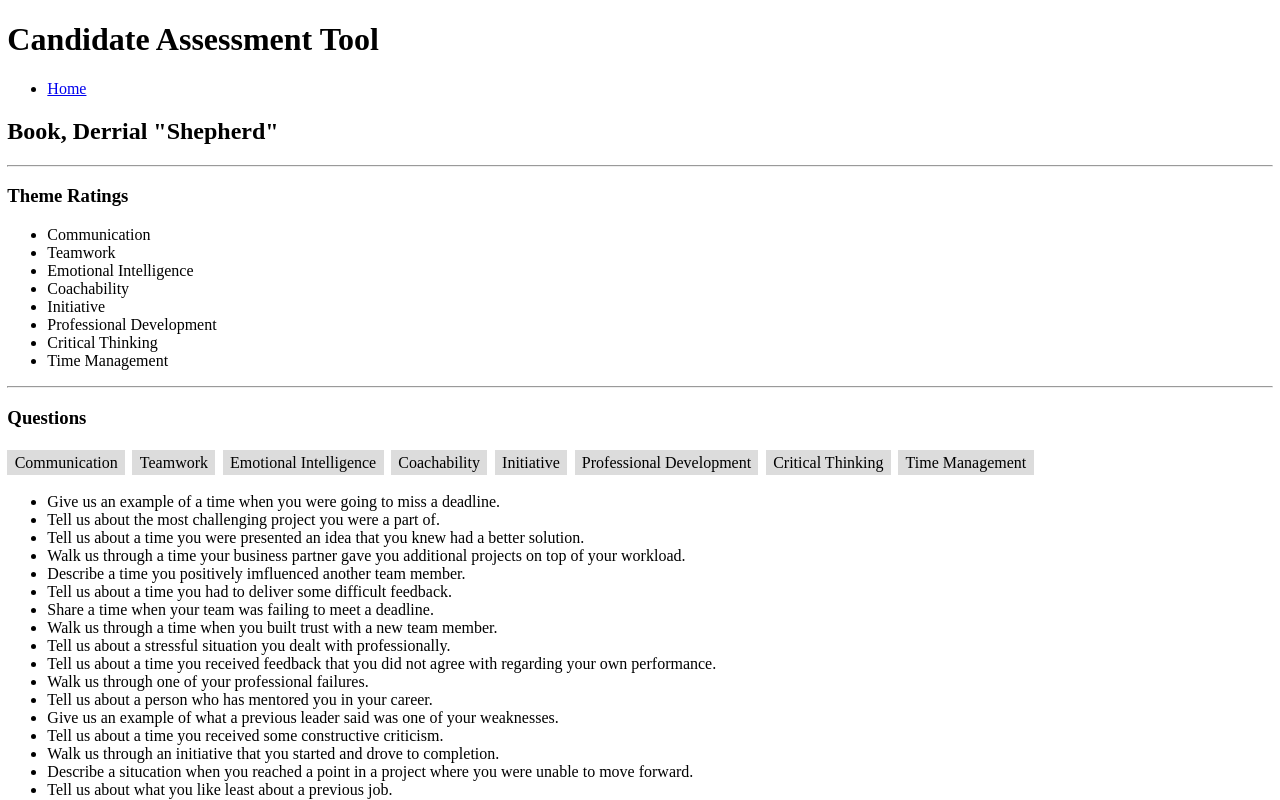
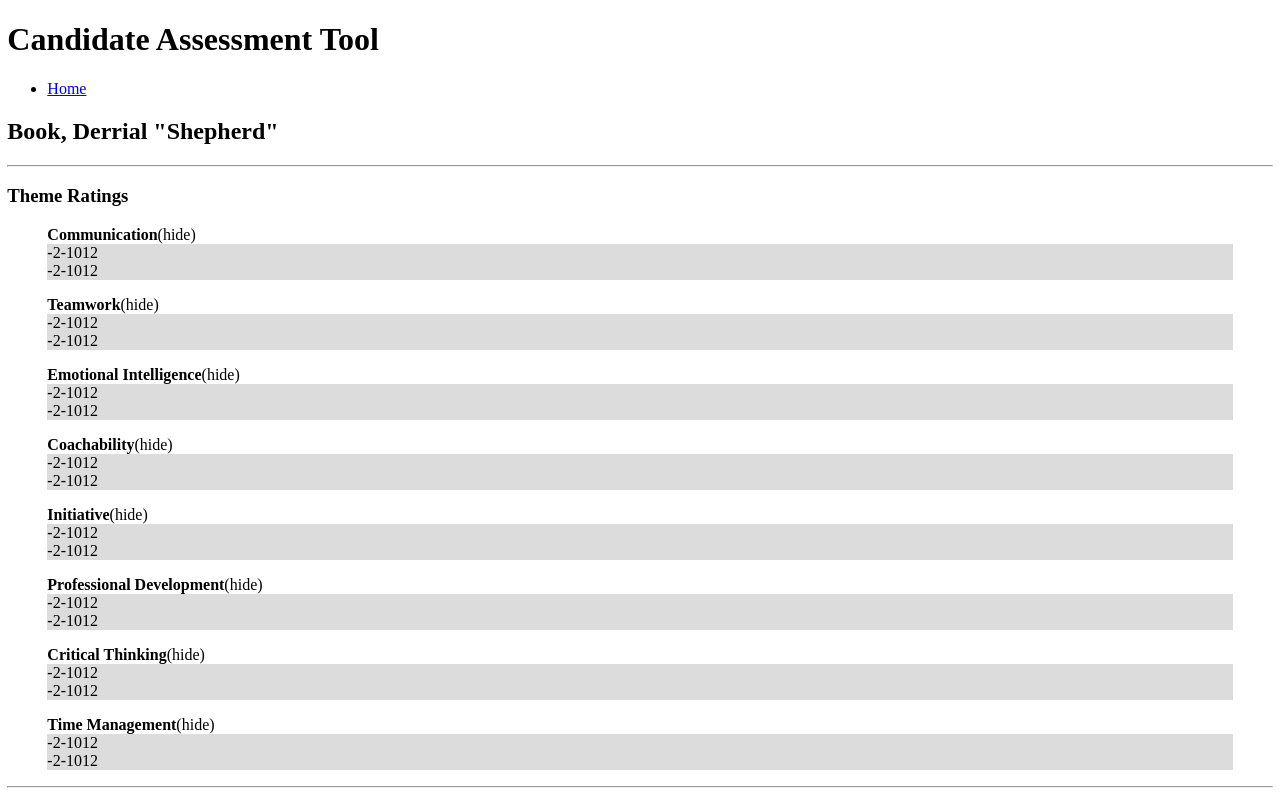
Before and after one commit to kalisjoshua/candidate-assessment-tool, a Next.js app: page /candidates/moaczk in a window 1280 px wide. Shown: the top 800 px of the page. Built offline with nearby package versions, Linux system fonts and the light colour scheme.

Commit message:
save point

```diff
--- a/pages/candidates/[id].js
+++ b/pages/candidates/[id].js
@@ -1,6 +1,4 @@
 import {useEffect, useState} from 'react'
-
-const hook = (a, [v, set] = useState(a)) => ({set, get value () {return v}})
 
 const getAll = () => fetch('http://localhost:3000/api/candidates')
   .then((res) => res.json())
@@ -23,7 +21,15 @@ export async function getStaticProps ({params: {id}}) {
   return {props: (candidate ? {candidate, ...meta} : {...meta})}
 }
 
-function Candidate ({candidate, questions, themes}) {
+function Candidate ({candidate, questions, ratings, themes}) {
+  // console.log({candidate, questions, ratings, themes})
+
+  const ratingsForThemes = {
+    group: candidate.ratings,
+    // mine:
+    scale: ratings,
+  }
+
   useEffect(() => {
     document.title = `${candidate.name} - Candidate Assessment Tool`
   })
@@ -33,26 +39,22 @@ function Candidate ({candidate, questions, themes}) {
       <fragment>
         <h2>{candidate.name}</h2>
 
-        {false && <pre>{JSON.stringify(props, null, 4)}</pre>}
-
         <hr />
 
         <h3>Theme Ratings</h3>
 
         <ul className="theme-ratings">
-          {themes.map((s) => <li>{s}</li>)}
+          {themes.map((title, i) => (
+            <Theme key={`${title}-${i}`} ratings={ratingsForThemes} title={title}/>
+          ))}
         </ul>
 
         <hr />
 
         <h3>Questions</h3>
 
-        <ul className="theme-filters">
-          {themes.map((s) => <li>{s}</li>)}
-        </ul>
-
         <ul>
-          {questions.map(({title}) => <li>{title}</li>)}
+          {questions.map(({title}, i) => <li key={i}>{title}</li>)}
         </ul>
 
         <hr />
@@ -72,22 +74,9 @@ function Candidate ({candidate, questions, themes}) {
         <button>Submit Evaluation</button>
 
         <style jsx>{`
-          .theme-filters {
+          .theme-ratings {
             margin: 0;
             padding: 0;
-          }
-
-          .theme-filters li {
-            background: gainsboro;
-            cursor: pointer;
-            display: inline;
-            line-height: 4ex;
-            list-style-type: none;
-            padding: 4px 1ex;
-          }
-
-          .theme-filters li + li {
-            margin-left: 1ex;
           }
         `}</style>
 
@@ -96,15 +85,22 @@ function Candidate ({candidate, questions, themes}) {
 
         ~~~~~~~~~~~~~~~~~~~~~ Themes ~~~~~~~~~~~~~~~~~~~~
 
-        poor good
-        * * * * *    Communication              * * * * *
-        * * * * *    Teamwork                   * * * * *
-        * * * * *    Emotional Intelligence     * * * * *
-        * * * * *    Coachability               * * * * *
-        * * * * *    Initiative                 * * * * *
-        * * * * *    Professional Development   * * * * *
-        * * * * *    Critical Thinking          * * * * *
-        * * * * *    Time Management            * * * * *
+        Communication                              (show)
+        * * * * *                               * * * * *
+        Teamwork                                   (show)
+        * * * * *                               * * * * *
+        Emotional Intelligence                     (hide)
+        * * * * *                               * * * * *
+        Coachability                               (show)
+        * * * * *                               * * * * *
+        Initiative                                 (show)
+        * * * * *                               * * * * *
+        Professional Development                   (show)
+        * * * * *                               * * * * *
+        Critical Thinking                          (show)
+        * * * * *                               * * * * *
+        Time Management                            (show)
+        * * * * *                               * * * * *
 
         ~~~~~~~~~~~~~~~~~~~ Questions ~~~~~~~~~~~~~~~~~~~
 
@@ -137,4 +133,49 @@ function Candidate ({candidate, questions, themes}) {
     : null
 }
 
+function Rating (props) {
+  const {disabled, scale, value} = props
+
+  return (
+    <ul className={`rating `}>
+      {scale.map(({score}) => <li key={score}>{score}</li>)}
+
+      <style jsx>{`
+        .rating {
+          background: ${disabled ? 'gainsboro' : 'transparent'};
+          margin: 0;
+          padding: 0;
+        }
+
+        .rating li {
+          display: inline;
+          list-style-type: none;
+          margin: 0;
+          padding: 0;
+        }
+      `}</style>
+    </ul>
+  )
+}
+
+function Theme ({ratings: {group = {}, scale}, title}) {
+  const [show, setShow] = useState(['hide', 'show'])
+  const showToggle = () => {
+    const [a, b] = show
+    setShow([b, a])
+
+  }
+
+  return (
+    <figure>
+      <figcaption>
+        <strong>{title}</strong>
+        <span onClick={showToggle}>({show[0]})</span>
+      </figcaption>
+      <Rating scale={scale} value={group[title]} />
+      <Rating disabled={true} scale={scale} value={group[title]} />
+    </figure>
+  )
+}
+
 export default Candidate
```
